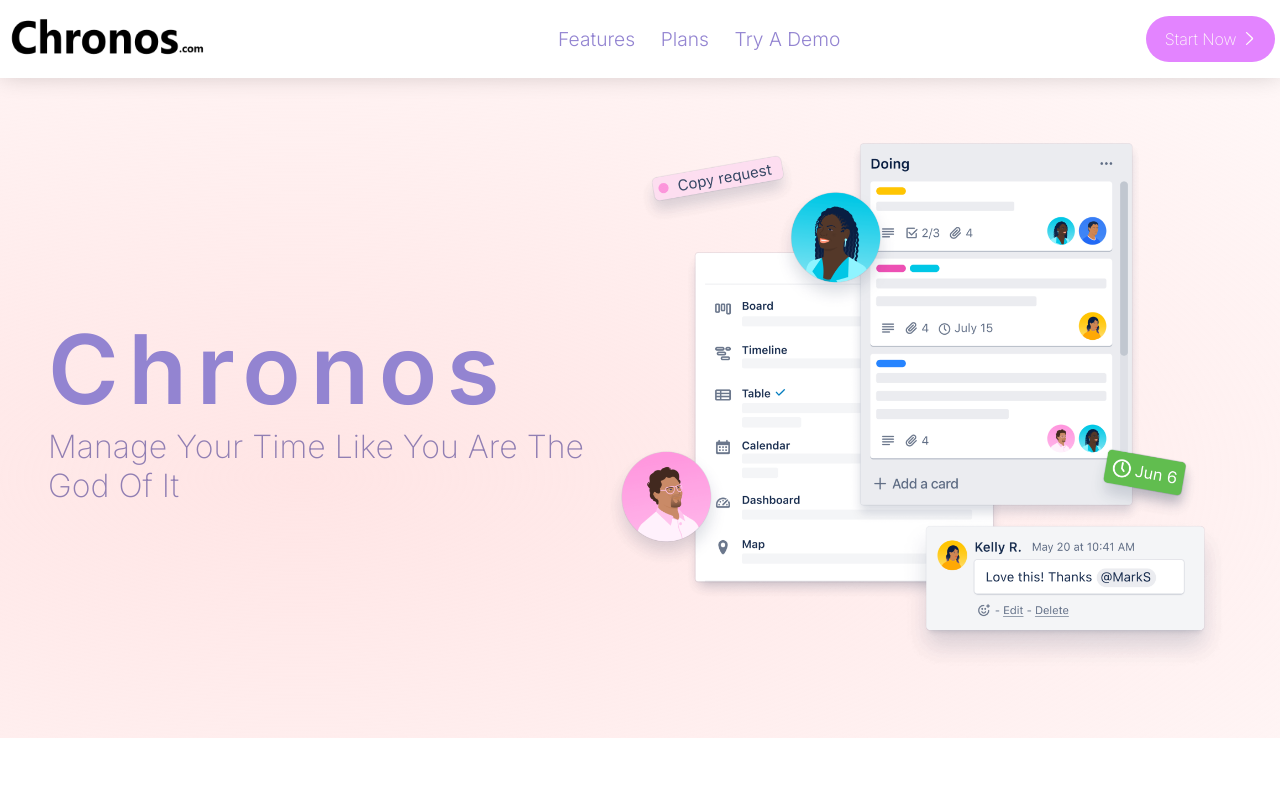
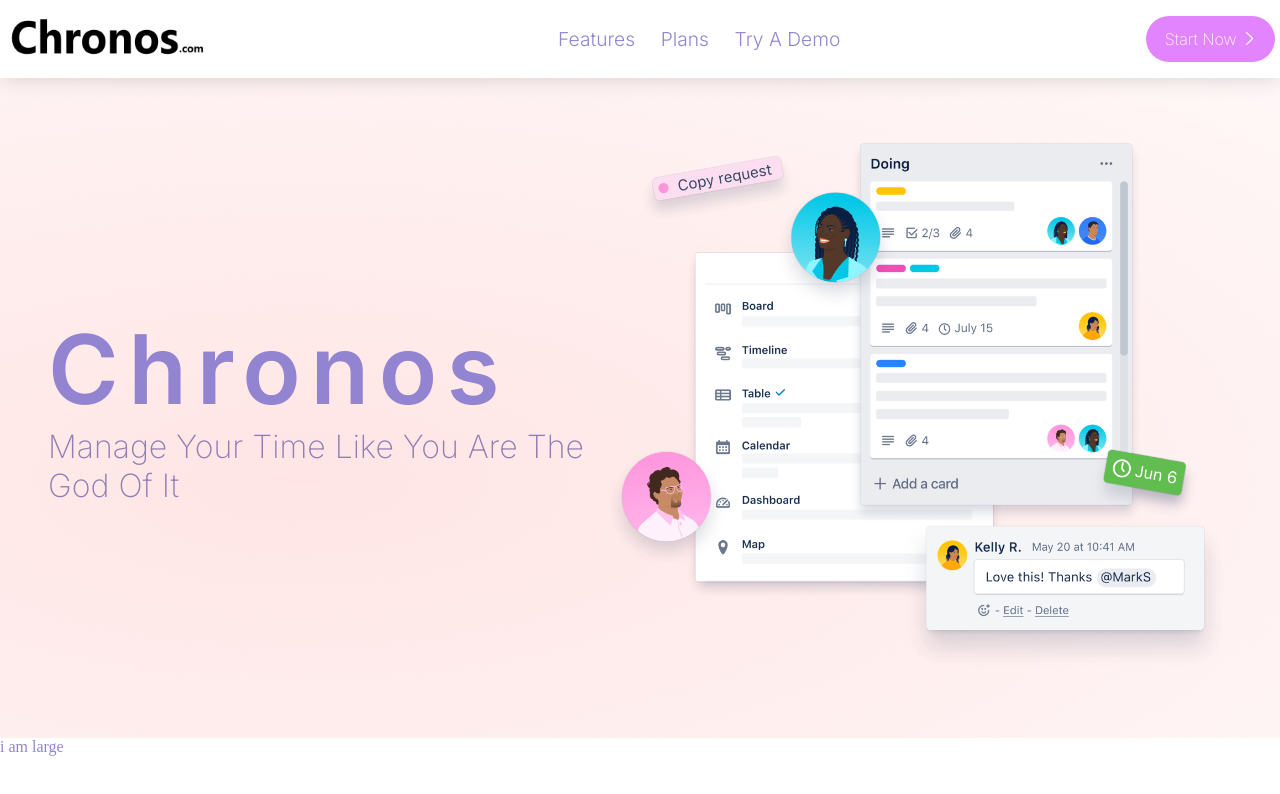
Before and after one commit to alivarastepour/Chronos, a Next.js app: page / in a window 1280 px wide. Shown: the top 794 px of the page. Built offline with nearby package versions, Linux system fonts and the light colour scheme.

Commit message:
Features component is being re-written in container presenter pattern

```diff
--- a/Components/Features/Features.tsx
+++ b/Components/Features/Features.tsx
@@ -21,11 +21,15 @@ const Features: React.FC = () => {
   const [content, setContent]: [number, Function] = useState(0);
 
   useEffect(() => {
-    handleChangeContent(setContent);
+    // handleChangeContent(setContent);
   }, []);
+
+  const [isDeviceSmall] = useMediaQuery({ queries: [{ "max-width": 700 }] });
+
   return (
     <>
-      <div className={`${styles["features-container"]} ${inter.className}`}>
+      {isDeviceSmall ? <>i am small</> : <>i am large</>}
+      {/* <div className={`${styles["features-container"]} ${inter.className}`}>
         <div className={styles["features-title"]}>
           exprience our reach platforms
         </div>
@@ -86,7 +90,7 @@ const Features: React.FC = () => {
             </div>
           </div>
         </div>
-      </div>
+      </div> */}
     </>
   );
 };
--- /dev/null
+++ b/Components/Features/Presenter/Features.large.tsx
@@ -0,0 +1,5 @@
+const FeaturesLarge = () => {
+  return <>features for large devices</>;
+};
+
+export default FeaturesLarge;
--- /dev/null
+++ b/Components/Features/Presenter/Features.small.tsx
@@ -0,0 +1,5 @@
+const FeaturesSmall = () => {
+  return <>features for small devices</>;
+};
+
+export default FeaturesSmall;
--- /dev/null
+++ b/Components/Features/Presenter/FeaturesPresenter.tsx
@@ -0,0 +1,5 @@
+const FeaturesPresenter: React.FC = () => {
+  return <>hi</>;
+};
+
+export default FeaturesPresenter;
```
Also changed, not shown: Components/Features/Container/FeaturesContainer.tsx (added, +7 -0 lines).
